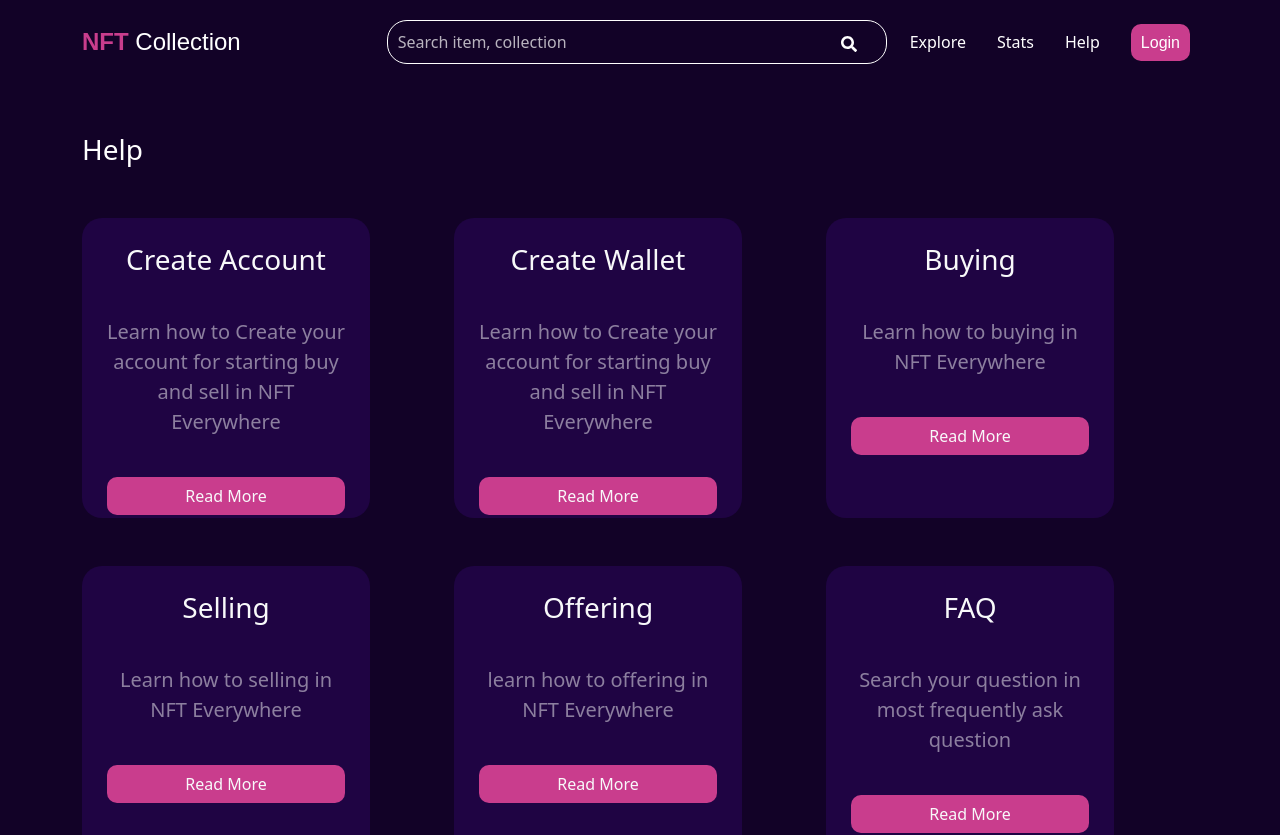
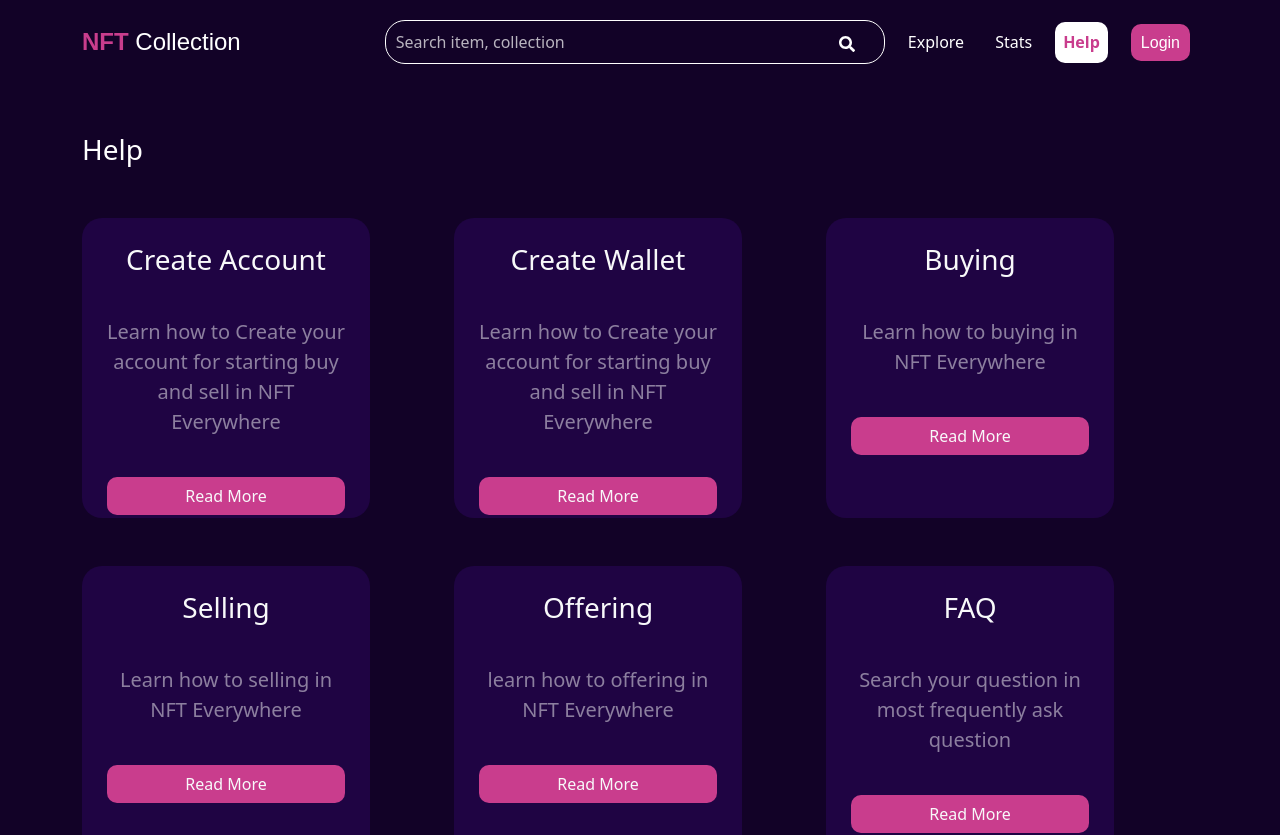
Before and after one commit to lolomix/NFT-Marketplace-1, a React (Create React App) app: page /Help in a window 1280 px wide. Shown: the top 835 px of the page. Built offline with nearby package versions, Linux system fonts and the light colour scheme.

Commit message:
Add Navlink Active

```diff
--- a/src/App.js
+++ b/src/App.js
@@ -1,22 +1,26 @@
 import 'bootstrap/dist/css/bootstrap.min.css';
-import { BrowserRouter, Route, Routes } from 'react-router-dom';
+import { BrowserRouter, Route, Routes, useLocation } from 'react-router-dom';
 import Explore from './pages/Explorer/Explore';
 import Help from './pages/Help';
 import LandingPage from './pages/Landing Pages/LandingPages';
 import Login from './pages/Login/Login';
 import { Register } from './pages/Register';
 import Payment from "./pages/Payment"
+import Stats from './pages/Stats/Stats';
+
+
 
 function App() {
   return (
     <BrowserRouter>
       <Routes>
-        <Route path="/" element={<LandingPage/>}/>
+          <Route path="/" element={<LandingPage/>}/>
+          <Route path="/Stats" element={<Stats/>}/>
           <Route path="/Login" element={<Login/>}/>
           <Route path="/Register" element={<Register/>}/>
           <Route path="/Explore" element={<Explore/>}/>
           <Route path="/Help" element={<Help/>}/>
-          <Route path="/Payment/:id" element={<Payment/>}></Route>
+          <Route path="/Payment/:id" element={<Payment/>}/>
       </Routes>
     </BrowserRouter>
   );
--- a/src/component/Navbar/Navbar.js
+++ b/src/component/Navbar/Navbar.js
@@ -1,14 +1,21 @@
 import React, { useEffect, useState } from "react"
-import { Link } from "react-router-dom";
+import { Link, useLocation, NavLink} from "react-router-dom";
 import ButtonLogin from "../ButtonLogin";
 import { Logo } from "../Logo";
 import SearchBar from "./SearchBar/SearchBar";
 import "./Navbar.css";
 
-function Navbar () {
+const Navbar = () => {
 
+    const navLinkStyles = ({ isActive }) => {
+        return {
+            fontWeight: isActive ? '600' : 'normal',
+            color: isActive ? '#C93D8D' : 'white',
+            backgroundColor: isActive ? 'white' : 'none',
+            borderRadius: isActive ? '10px' : 'none'
+        }
+    }
     const [bgScrol, setBgScrol] = useState(false)
-    const style = {textDecoration: 'none'}
 
     useEffect(() => {
         changeBgNavbar()
@@ -30,9 +37,9 @@ function Navbar () {
                 <div class="collapse navbar-collapse justify-content-end nav" id="navbarNavAltMarkup">
                      <SearchBar/>
                       <div class="navbar-nav">
-                      <div class="nav-item nav-link"><Link to="/Explore"  style={style}>Explore</Link></div>
-                      <div class="nav-item nav-link"><Link to="/" style={style}>Stats</Link></div>
-                      <div class="nav-item nav-link"><Link to="/Help" style={style}>Help</Link></div>
+                      <NavLink className={`nav-item nav-link`} to="/Explore" style={navLinkStyles}>Explore</NavLink>
+                      <NavLink  className={`nav-item nav-link`} to="/Stats" style={navLinkStyles}>Stats</NavLink>
+                      <NavLink  className={`nav-item nav-link`} to="/Help" style={navLinkStyles}>Help</NavLink>
                       <ButtonLogin/>
                       </div>
                      </div>
@@ -41,5 +48,4 @@ function Navbar () {
             </div>
         )
     }
-
-export default Navbar;
+export default Navbar
--- /dev/null
+++ b/src/pages/Stats/Stats.js
@@ -0,0 +1,7 @@
+export default function Stats () {
+    return (
+        <div>
+            Stats
+        </div>
+    )
+}
```
Also changed, not shown: src/component/Logo.js (line endings or trailing spaces).
